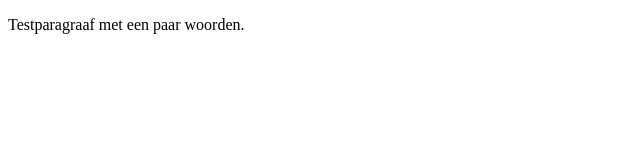
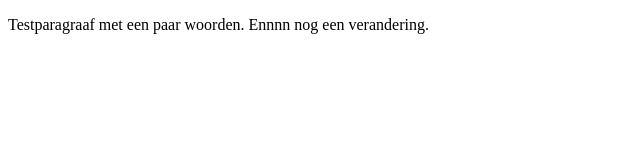
Before and after one commit to JudyPrograms/git-oefening-poging2, a plain HTML site: page index.html in a window 1280 px wide. Shown: the whole page, without its empty margins (0-640 px from the left). Drawn offline with Linux system fonts and the light colour scheme.

Commit message:
tweede verandering

```diff
--- a/index.html
+++ b/index.html
@@ -8,6 +8,7 @@
   <article>
     <p>
       Testparagraaf met een paar woorden.
+        Ennnn nog een verandering.
     </p>
   </article>
 </body>
```
